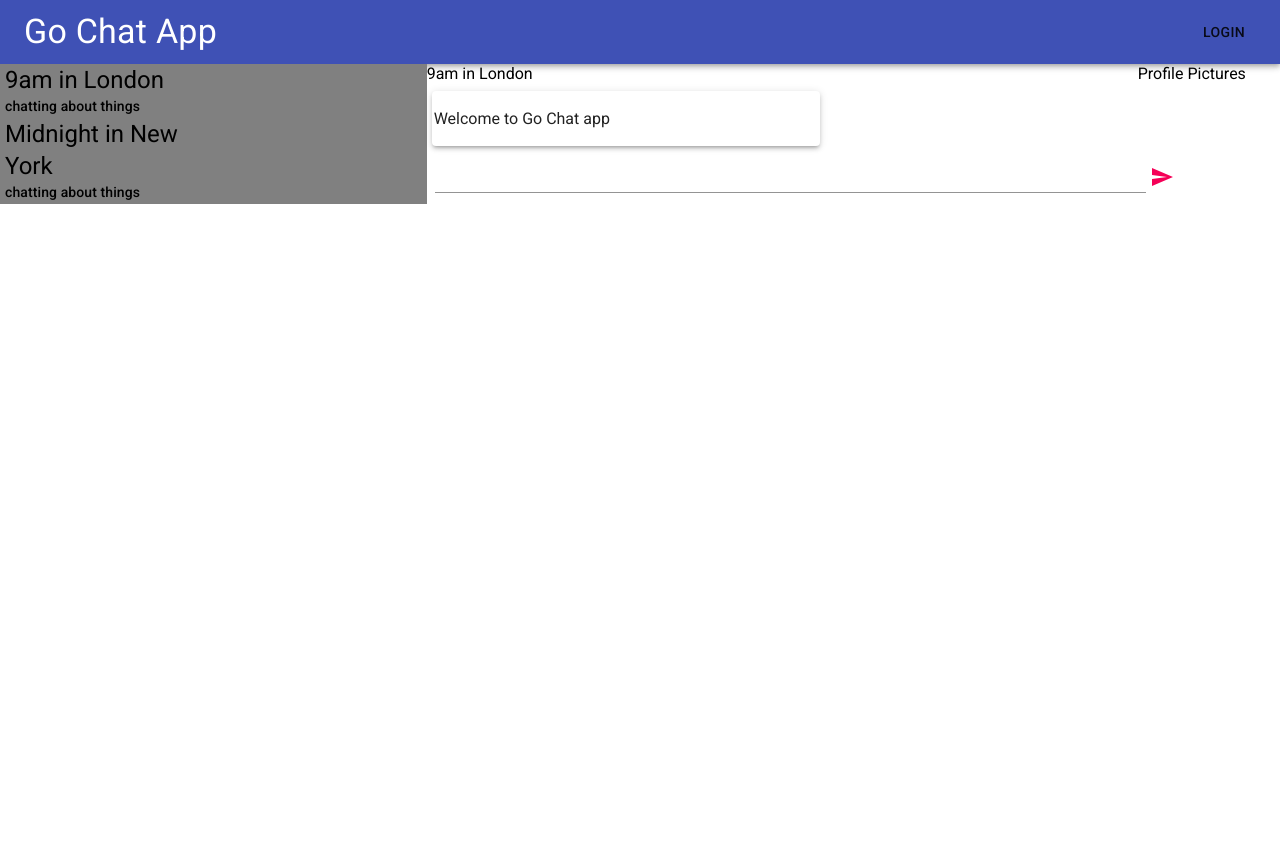
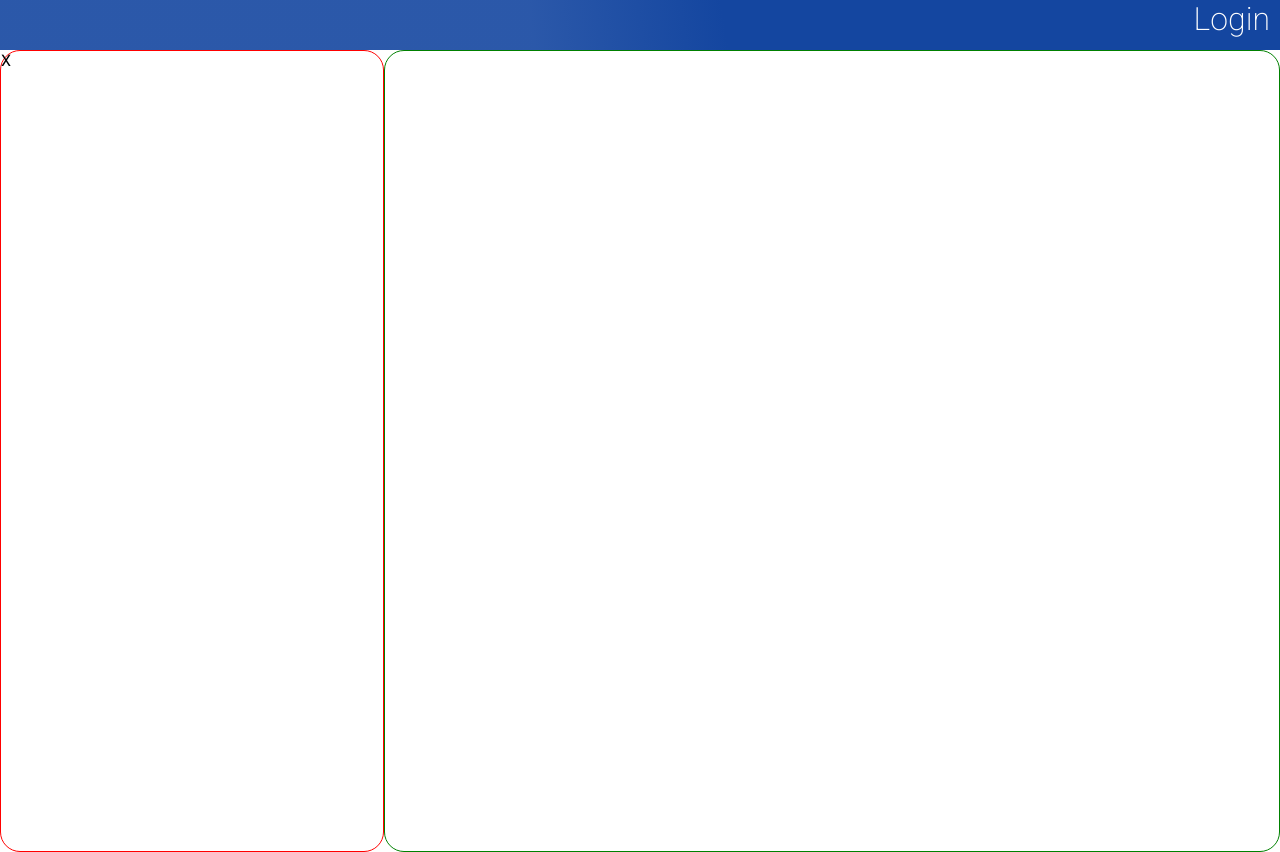
Before and after one commit to camin-mccluskey/go-chat-app, a React (Create React App) app in the folder chatapp/: page / in a window 1280 px wide. Before the commit the page ends 800 px from the top, so only its background shows below. Built offline with nearby package versions, Linux system fonts and the light colour scheme.

Commit message:
Use grid layout

```diff
--- a/chatapp/public/index.html
+++ b/chatapp/public/index.html
@@ -28,7 +28,7 @@
     <!--
       Material UI requirements
     -->
-    <link rel="stylesheet" href="https://fonts.googleapis.com/css?family=Roboto:300,400,500,700&display=swap" />
+    <link rel="stylesheet" href="https://fonts.googleapis.com/css?family=Roboto:100,200,300,400,500,700&display=swap" />
     <link rel="stylesheet" href="https://fonts.googleapis.com/icon?family=Material+Icons" />
   </head>
   <body>
--- a/chatapp/src/App.css
+++ b/chatapp/src/App.css
@@ -1,33 +1,42 @@
-* {
-  font-family: Roboto, serif;
+.App {
+  display: grid;
+  grid-template-rows: 50px auto;
+  grid-template-columns: 30% auto;
+  grid-template-areas: "Nav Nav"
+                       "SideNav Chat";
 }
 
-.App {
-  height: 100vh;
+.NavBar {
+  display: flex;
+  justify-content: flex-end;
+  grid-area: Nav;
+  background: linear-gradient(261.37deg, #1446A0 43.41%, rgba(20, 70, 160, 0.9) 58.47%);
 }
 
-.Container {
+.Login {
+  padding-right: 10px;
   display: flex;
-  height: 100%;
+  align-items: center;
+  text-align: center;
+  font-weight: 200;
+  font-size: 32px;
+  color: #FFFFFF;
 }
 
-.ChatNav {
-  background-color: rgb(129, 129, 129);
-  width: 25%;
-  padding: 10px;
+
+.SideNav {
+  height: 100vh;
+  grid-area: SideNav;
+  background-color: rgba(255, 255, 255, 0.431);
+  backdrop-filter: blur(10px);
+  border-radius: 20px;
+  border: 1px solid red;
 }
 
-.ChatArea {
-  background-color: rgb(107, 107, 107);
-  width: 75%;
-  display: flex;
-  flex-direction: column;
-  justify-content: flex-start;
-  padding: 10px 10px;
+.Chat {
+  grid-area: Chat;
+  background-color: rgba(255, 255, 255, 0.431);
+  backdrop-filter: blur(10px);
+  border-radius: 20px;
+  border: 1px solid green;
 }
-
-.ChatInput {
-  position: fixed;
-  bottom: 5px;
-  width: 70%;
-}
--- a/chatapp/src/App.js
+++ b/chatapp/src/App.js
@@ -1,51 +1,29 @@
 import React, { useState } from 'react';
-import { Grid } from '@material-ui/core';
 import { Input } from './components/input/Input';
 import { Message } from './components/message/Message';
 import { Nav } from './components/nav/Nav';
 import { Room } from './components/room/Room';
 import './App.css';
+import { Divider } from '@material-ui/core';
 
 const USER_ID = 1;
 
+
 function App() {
   const [messages, setMessages] = useState([{content: "Welcome to Go Chat app", author: 0}]);
+  const [sideNavActive, setSideNavActive] = useState(true);
 
   return (
-    <Grid container direction="column">
-
-      <Grid item xs={12}>
-        <Nav />
-      </Grid>
-
-      <Grid container item xs={12}>
-        <Grid item xs={4}>
-          <Room title="9am in London" description="chatting about things"/>
-          <Room title="Midnight in New York" description="chatting about things"/>
-        </Grid>
-
-        <Grid container item xs={8}>
-          <Grid container item xs={12}>
-            <Grid item xs={10}>
-              9am in London
-            </Grid>
-            <Grid xs={2}>
-              Profile Pictures
-            </Grid>
-          </Grid>
-
-          <Grid container item xs={12} direction="column">
-            {messages.map((msg, i) => {
-              return (
-                <Message content={msg.content} fromUser={msg.author === USER_ID} />
-              );
-            })}
-          </Grid>
-          <Input onSend={(msg) => setMessages([...messages, {content: msg, author: USER_ID}])}/>
-        </Grid>
-      </Grid>
-
-    </Grid>
+    <div className="App">
+      <div className="NavBar">
+        <div className="NavBar_Content"><p className="Login">Login</p></div>
+      </div>
+      <div className="SideNav">
+        <p onClick={() => setSideNavActive(false)}>X</p>
+      </div>
+      <div className="Chat"></div>
+    </div>
+    /* <Input onSend={(msg) => setMessages([...messages, {content: msg, author: USER_ID}])}/> */
   );
 }
 
--- /dev/null
+++ b/chatapp/src/assets/colors.js
@@ -0,0 +1,9 @@
+const colors = {
+  WHITE: "#ffffff",
+  BLACK: "#0a0a0a",
+  SECONDARY: "#1446a0",
+  LIGHT_SECONDARY: "#ffcad4",
+  ACCENT: "#d36135"
+};
+
+export default colors;
--- a/chatapp/src/components/input/Input.jsx
+++ b/chatapp/src/components/input/Input.jsx
@@ -1,7 +1,14 @@
 import React, { useState } from 'react';
 import PropTypes from 'prop-types';
-import { TextField, IconButton, Grid } from '@material-ui/core';
+import { TextField, IconButton, Grid, makeStyles } from '@material-ui/core';
 import SendIcon from '@material-ui/icons/Send';
+
+const useStyles = makeStyles({
+  container: {
+    position: "fixed",
+    bottom: "5px"
+  }
+});
 
 export const Input = ({ onSend }) => {
   const [message, setMessage] = useState('');
@@ -13,9 +20,10 @@ export const Input = ({ onSend }) => {
     }
   }
 
+  const classes = useStyles();
   return (
     <Grid container>
-      <Grid item xs={10}>
+      <Grid item xs={6}>
         <TextField
           value={message}
           id="standard-full-width"
@@ -34,7 +42,7 @@ export const Input = ({ onSend }) => {
           }}
         />
       </Grid>
-      <Grid item xs={2}>
+      <Grid item xs={6}>
         <IconButton onClick={() => sendMessage(message)} color="secondary" aria-label="send message">
           <SendIcon />
         </IconButton>
--- a/chatapp/src/components/message/Message.jsx
+++ b/chatapp/src/components/message/Message.jsx
@@ -6,9 +6,6 @@ import { makeStyles } from '@material-ui/core/styles';
 const useStyles = makeStyles({
   container: {
     display: "flex",
-    maxWidth: "45%",
-    padding: "2px",
-    margin: "5px",
     background: (fromUser) => fromUser ? "blue" : "white"
   }
 });
--- a/chatapp/src/components/room/Room.jsx
+++ b/chatapp/src/components/room/Room.jsx
@@ -2,25 +2,43 @@ import React from 'react';
 import PropTypes from 'prop-types';
 import { makeStyles } from '@material-ui/core/styles';
 import { Grid, Typography } from '@material-ui/core';
+import colors from '../../assets/colors';
 
 
 const useStyles = makeStyles({
   container: {
-    backgroundColor: "gray",
-    paddingLeft: "5px"
+    backgroundColor: colors.SECONDARY,
+    borderRadius: 10,
+    opacity: "90%",
+    color: colors.BLACK,
+    width: "340px"
+  },
+  helper: {
+    borderWidth: 1,
+    borderColor: "red",
+    borderStyle: "solid"
   }
 });
 
 export const Room = ({title, description}) => {
   const classes = useStyles();
   return (
-    <Grid container direction="column" className={classes.container}>
-      <Grid xs={6}>
-        <Typography variant="h5">{title}</Typography>
+    <Grid container className={classes.container}>
+      <Grid item xs={1}/>
+      <Grid container item xs={10} direction="column">
+        <Grid container item xs={12}>
+          <Grid item xs={9}>
+            {title}
+          </Grid>
+          <Grid item xs={3}>
+            profile pictures
+          </Grid>
+        </Grid>
+        <Grid item xs={12}>
+          {description}
+        </Grid>
       </Grid>
-      <Grid xs={6}>
-        <Typography variant="subtitle2">{description}</Typography>
-      </Grid>
+      <Grid item xs={1}/>
     </Grid>
   );
 };
--- a/chatapp/src/index.css
+++ b/chatapp/src/index.css
@@ -1,13 +1,11 @@
-body {
+* {
+  /* Reset defaults */
   margin: 0;
-  font-family: -apple-system, BlinkMacSystemFont, 'Segoe UI', 'Roboto', 'Oxygen',
-    'Ubuntu', 'Cantarell', 'Fira Sans', 'Droid Sans', 'Helvetica Neue',
-    sans-serif;
-  -webkit-font-smoothing: antialiased;
-  -moz-osx-font-smoothing: grayscale;
+  padding: 0;
+  font-family: Roboto, serif;
 }
 
-code {
-  font-family: source-code-pro, Menlo, Monaco, Consolas, 'Courier New',
-    monospace;
+html, body, #root {
+  width: 100%;
+  height: 100%;
 }
```
Also changed, not shown: 2 other files (tests, documents, lock files or other folders).
